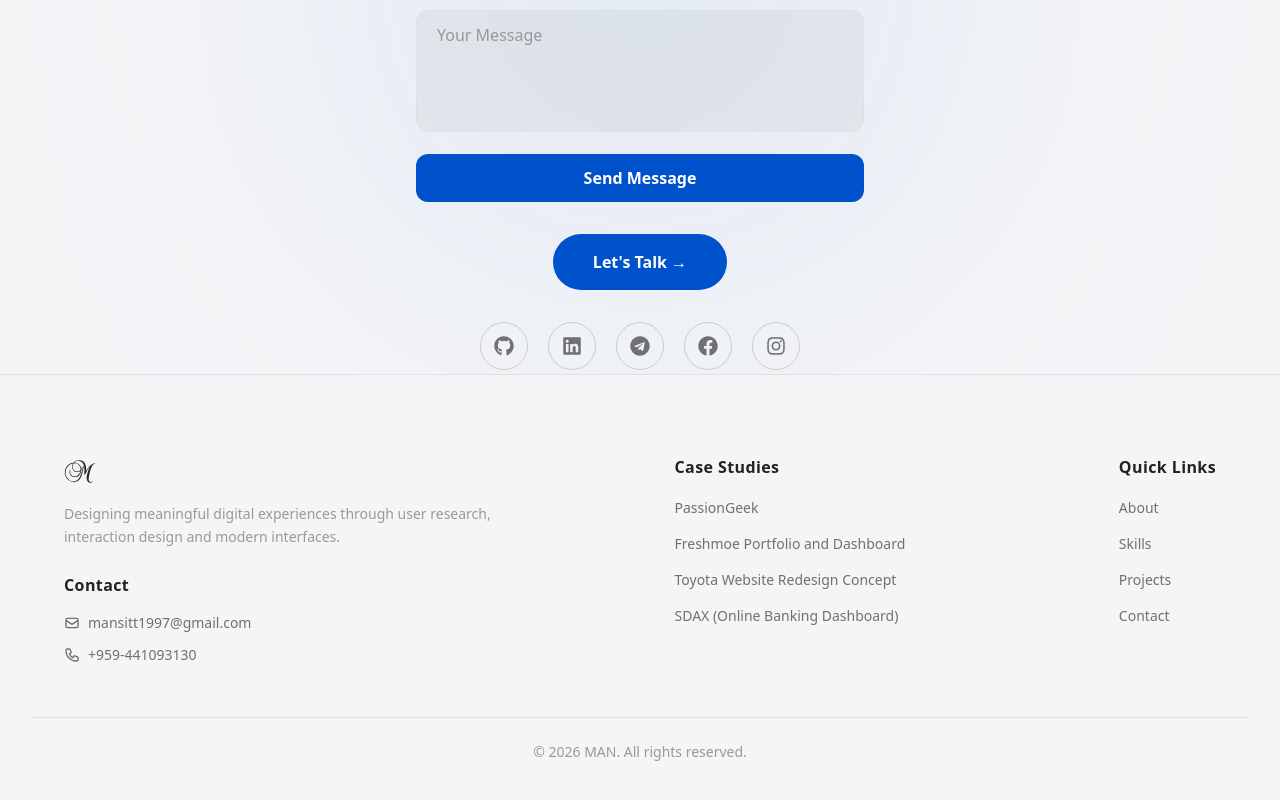
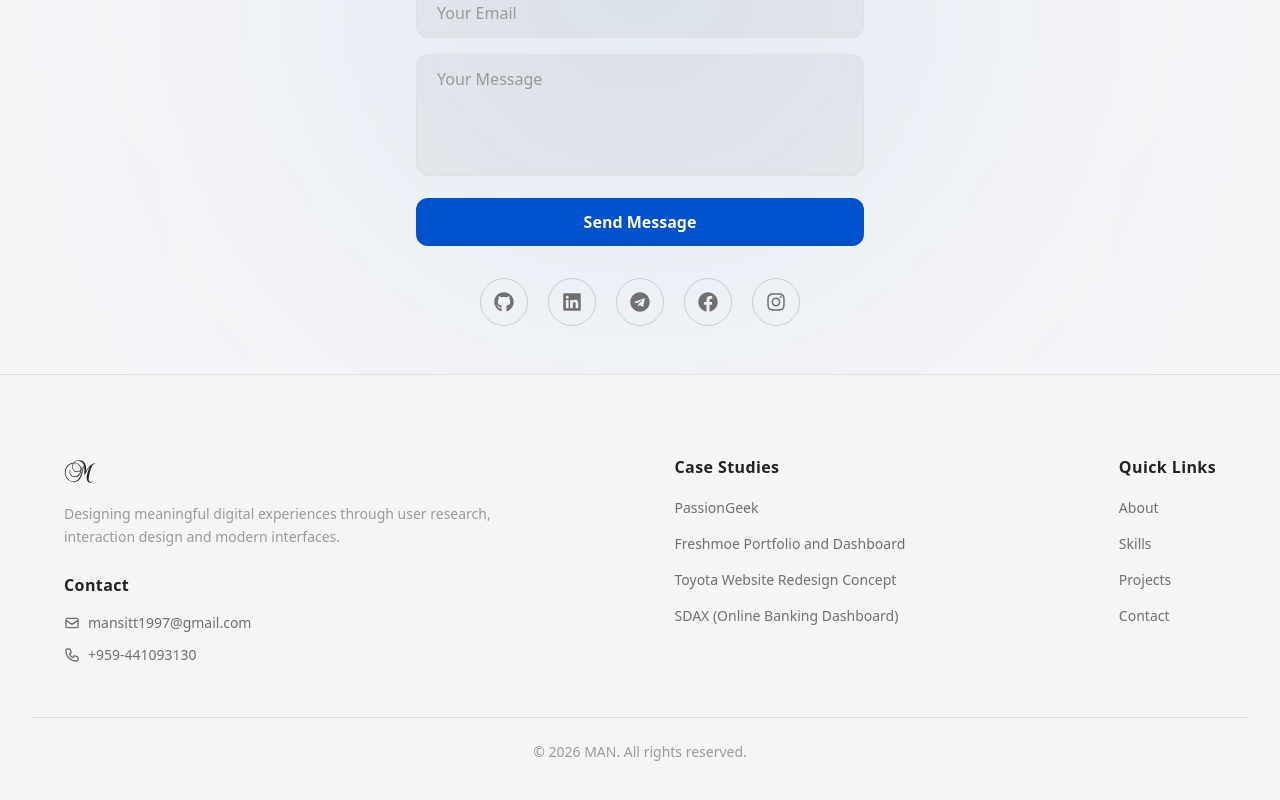
Before and after one commit to maltin123/my-portfolio, a React (Vite) app: page / in a window 1280 px wide. Shown: the part 4714-5514 px from the top of the page. Built offline with nearby package versions, Linux system fonts and the light colour scheme.

Commit message:
remove Let's Talk button from Contact section

```diff
--- a/src/components/Contact.jsx
+++ b/src/components/Contact.jsx
@@ -178,26 +178,6 @@ text-body
               <p className="text-accent font-semibold">Thanks! Your message has been sent.</p>
             )}
 
-            <motion.a
-            href="mailto:mansitt1997@gmail.com"
-            whileHover={{ scale: 1.08, rotate: [-1, 1, -1, 1, 0] }}
-            whileTap={{ scale: 0.92 }}
-            className="
-    px-10
-    py-4
-    rounded-full
-    bg-accent
-    text-white
-    font-semibold
-    transition-all
-    duration-300
-    hover:bg-accent
-    hover:shadow-accent-glow
-    "
-          >
-            Let's Talk →
-          </motion.a>
-
           <div className="flex gap-5">
             {[
               { Icon: FaGithub, href: "https://github.com/maltin123" },
```
